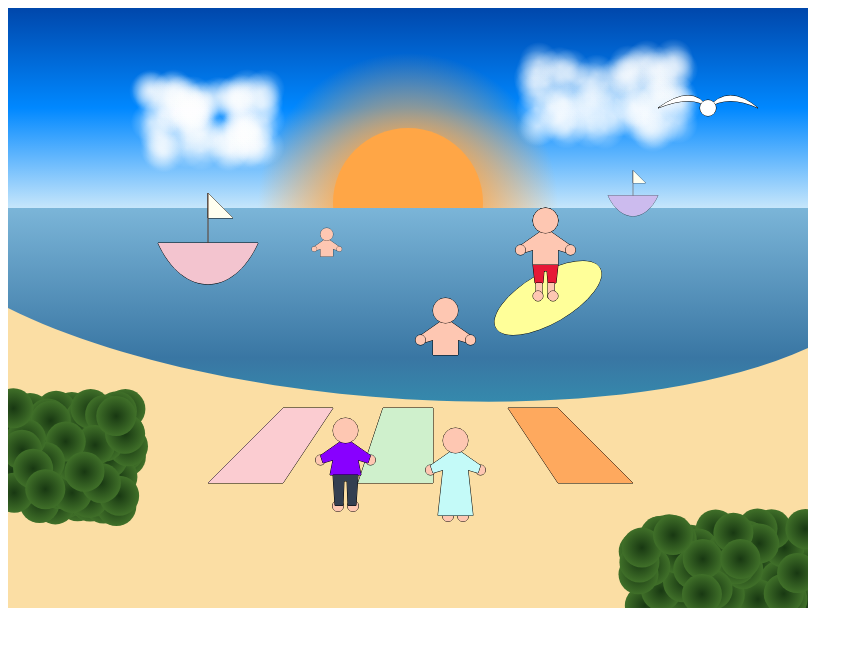
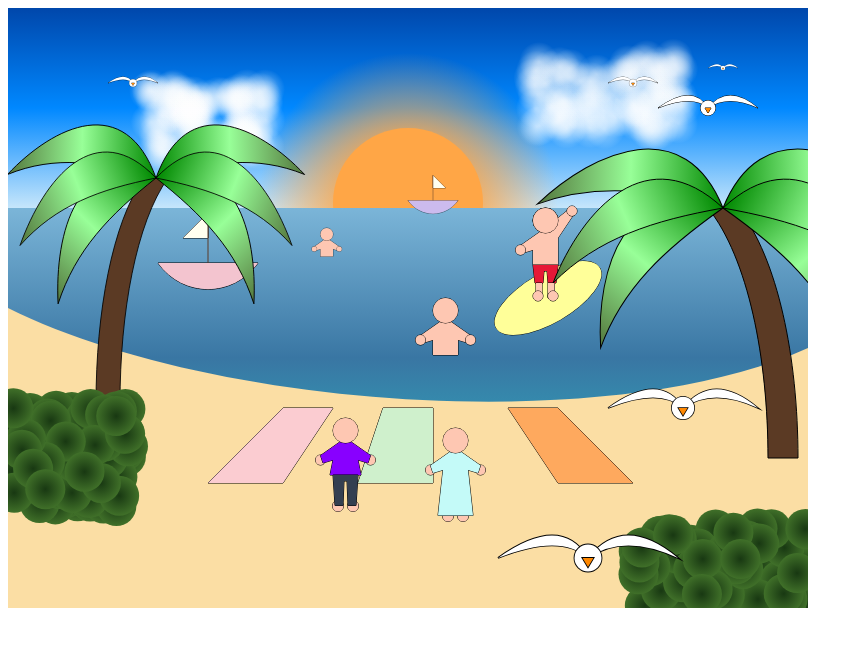
Before and after one commit to AnjaWeber/EIA2, a plain HTML site: page A08_1_Strand/canvas.html in a window 1280 px wide. Shown: the whole page, without its empty margins (0-863 px from the left). Drawn offline with Linux system fonts and the light colour scheme.

Commit message:
Aufgabe 8_1 hochgeladen

```diff
--- a/A08_1_Strand/script.js
+++ b/A08_1_Strand/script.js
@@ -12,20 +12,27 @@ var BeachSceneAnja;
         drawBeach({ x: 0, y: 300 });
         drawCloud({ x: 600, y: 125 }, { x: 150, y: 75 });
         drawCloud({ x: 200, y: 145 }, { x: 120, y: 65 });
-        drawBush({ x: 60, y: 500 }, { x: 120, y: 100 });
-        drawBush({ x: 720, y: 600 }, { x: 180, y: 80 });
-        drawBoat({ x: 150, y: 160 }, { x: 1, y: 1 }, "#f3c4cf");
-        drawBoat({ x: 600, y: 150 }, { x: 0.5, y: 0.5 }, "#CCBBEE");
+        drawBoat({ x: 250, y: 180 }, { x: -1, y: 1 }, "#f3c4cf");
+        drawBoat({ x: 400, y: 155 }, { x: 0.5, y: 0.5 }, "#CCBBEE");
         drawTowel2({ x: 300, y: 400 });
-        drawPerson({ x: 300, y: 410 }, 'shirt', "#8800FF");
-        drawPerson({ x: 410, y: 420 }, 'skirt', '#C4FAF8');
+        drawPerson({ x: 300, y: 410 }, "shirt", "#8800FF");
+        drawPerson({ x: 410, y: 420 }, "skirt", "#C4FAF8");
         drawSwimmer({ x: 300, y: 220 }, { x: 0.5, y: 0.5 });
         drawSwimmer({ x: 400, y: 290 }, { x: 1, y: 1 });
         drawSurfBoard({ x: 540, y: 290 });
         drawSurfer({ x: 500, y: 200 });
         drawTowel1({ x: 500, y: 400 });
         drawTowel3({ x: 200, y: 400 });
-        drawMoewe({ x: 100, y: 400 });
+        drawMoewe({ x: 650, y: 100 }, { x: 1, y: 1 });
+        drawMoewe({ x: 600, y: 400 }, { x: 1.5, y: 1.5 });
+        drawMoewe({ x: 600, y: 75 }, { x: 0.5, y: 0.5 });
+        drawMoewe({ x: 700, y: 60 }, { x: 0.3, y: 0.3 });
+        drawMoewe({ x: 100, y: 75 }, { x: 0.5, y: 0.5 });
+        drawPalmTrunk({ x: 700, y: 200 }, { x: 1, y: 1 });
+        drawPalmTrunk({ x: 160, y: 170 }, { x: -0.8, y: 0.9 });
+        drawBush({ x: 60, y: 500 }, { x: 120, y: 100 });
+        drawBush({ x: 720, y: 600 }, { x: 180, y: 80 });
+        drawMoewe({ x: 490, y: 550 }, { x: 1.8, y: 1.8 });
     }
     function drawSky(_position) {
         crc2.save();
@@ -138,7 +145,7 @@ var BeachSceneAnja;
         crc2.scale(_scale.x, _scale.y);
         crc2.beginPath();
         crc2.moveTo(0, 75);
-        crc2.bezierCurveTo(25, 130, 75, 130, 100, 75);
+        crc2.bezierCurveTo(25, 110, 75, 110, 100, 75);
         crc2.closePath();
         crc2.stroke();
         crc2.fillStyle = _boatColor;
@@ -273,7 +280,6 @@ var BeachSceneAnja;
         crc2.fillStyle = "#FEC7B2";
         crc2.fill();
         //Körper
-        //linker Arm
         crc2.beginPath();
         crc2.moveTo(37.5, 20);
         crc2.lineTo(12.5, 37.5);
@@ -281,9 +287,9 @@ var BeachSceneAnja;
         crc2.lineTo(25, 42);
         crc2.lineTo(25, 57);
         crc2.lineTo(50, 57);
-        crc2.lineTo(50, 42);
-        crc2.lineTo(60, 45);
-        crc2.lineTo(62.5, 37.5);
+        crc2.lineTo(50, 30);
+        crc2.lineTo(65, 7.5);
+        crc2.lineTo(62.5, 0);
         crc2.closePath();
         crc2.stroke();
         crc2.fillStyle = "#FEC7B2";
@@ -294,7 +300,7 @@ var BeachSceneAnja;
         crc2.fillStyle = "#FEC7B2";
         crc2.fill();
         crc2.beginPath();
-        crc2.arc(62.5, 42, 5, 0, 2 * Math.PI);
+        crc2.arc(64, 3, 5, 0, 2 * Math.PI);
         crc2.stroke();
         crc2.fillStyle = "#FEC7B2";
         crc2.fill();
@@ -404,26 +410,83 @@ var BeachSceneAnja;
         crc2.fill();
         crc2.restore();
     }
-    function drawMoewe(_position) {
+    function drawMoewe(_position, _scale) {
+        crc2.save();
+        crc2.translate(_position.x, _position.y);
+        crc2.scale(_scale.x, _scale.y);
         crc2.beginPath();
-        crc2.moveTo(650, 100);
-        crc2.quadraticCurveTo(685, 75, 700, 100);
-        crc2.moveTo(700, 100);
-        crc2.quadraticCurveTo(720, 75, 750, 100);
-        crc2.moveTo(750, 100);
-        crc2.quadraticCurveTo(720, 86, 700, 100);
-        crc2.moveTo(700, 100);
-        crc2.quadraticCurveTo(685, 86, 650, 100);
+        crc2.moveTo(0, 0);
+        // crc2.moveTo(650, 100);
+        crc2.quadraticCurveTo(35, -25, 50, 0);
+        crc2.quadraticCurveTo(70, -25, 100, 0);
+        crc2.quadraticCurveTo(70, -14, 50, 0);
+        crc2.quadraticCurveTo(35, -14, 0, 0);
         crc2.strokeStyle = "#000000";
         crc2.fillStyle = "#FFFFFF";
         crc2.stroke();
         crc2.fill();
+        //Kopf
         crc2.beginPath();
-        // crc2.moveTo(_position.x, _position.y);
-        crc2.arc(_position.x + 600, _position.y - 300, 8, 0, 2 * Math.PI);
+        crc2.arc(50, 0, 7.5, 0, 2 * Math.PI);
         crc2.stroke();
         crc2.fillStyle = "#FFFFFF";
         crc2.fill();
+        //Schnabel
+        crc2.beginPath();
+        crc2.moveTo(47, 0);
+        crc2.lineTo(50, 5);
+        crc2.lineTo(53, 0);
+        crc2.closePath();
+        crc2.stroke();
+        crc2.fillStyle = "#FF8800";
+        crc2.fill();
+        crc2.restore();
+    }
+    function drawPalmTrunk(_position, _scale) {
+        //Stamm
+        crc2.save();
+        crc2.translate(_position.x, _position.y);
+        crc2.scale(_scale.x, _scale.y);
+        crc2.beginPath();
+        crc2.moveTo(0, 0);
+        crc2.lineTo(30, 0);
+        crc2.bezierCurveTo(70, 50, 90, 150, 90, 250);
+        crc2.lineTo(60, 250);
+        crc2.bezierCurveTo(60, 150, 40, 50, 0, 0);
+        crc2.closePath();
+        crc2.fillStyle = "#5B3A24";
+        crc2.fill();
+        crc2.stroke();
+        //Krone
+        crc2.save();
+        crc2.translate(15, 0);
+        var scaleList = [{ x: 1, y: 1 }, { x: -1, y: 1 }];
+        var angleList = [25, -25, 0];
+        for (var _i = 0, scaleList_1 = scaleList; _i < scaleList_1.length; _i++) {
+            var scale = scaleList_1[_i];
+            crc2.save();
+            crc2.scale(scale.x, scale.y);
+            for (var _a = 0, angleList_1 = angleList; _a < angleList_1.length; _a++) {
+                var angle = angleList_1[_a];
+                crc2.save();
+                crc2.rotate(angle * Math.PI / 180);
+                crc2.beginPath();
+                crc2.moveTo(0, 0);
+                crc2.bezierCurveTo(70, 12.5, 125, 30, 170, 75);
+                crc2.bezierCurveTo(140, 0, 75, -70, 0, 0);
+                var gradient = crc2.createLinearGradient(0, 0, 170, 75);
+                gradient.addColorStop(0, "#008800");
+                gradient.addColorStop(.5, "#98FF98");
+                gradient.addColorStop(1, "#53753C");
+                crc2.fillStyle = gradient;
+                crc2.fill();
+                crc2.stroke();
+                crc2.restore();
+            }
+            crc2.restore();
+        }
+        crc2.restore();
+        crc2.restore();
     }
 })(BeachSceneAnja || (BeachSceneAnja = {}));
 //# sourceMappingURL=script.js.map
```
Also changed, not shown: Steckbrief/steckbrief.htm (+2 -0 lines), 2 other files.
